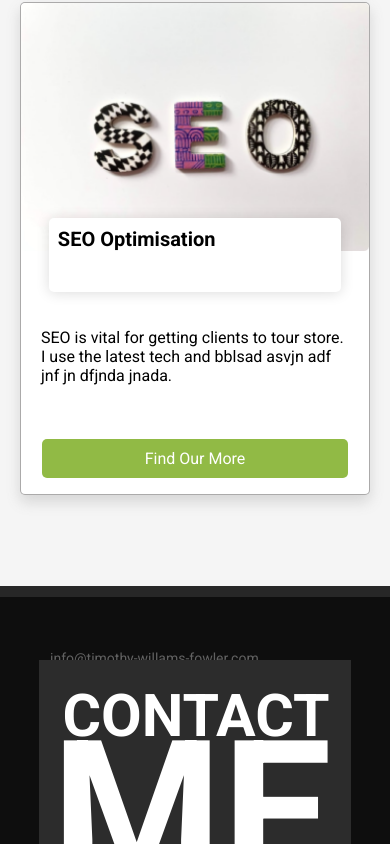
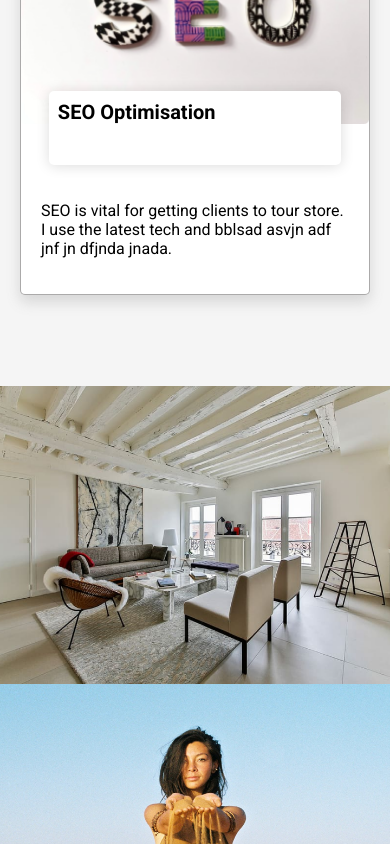
Before and after one commit to timwf/shopify-portfolio, a Next.js app: page /services in a window 390 px wide. Shown: the part 1156-2000 px from the top of the page. Built offline with nearby package versions, Linux system fonts and the light colour scheme.

Commit message:
mobile contact popup

```diff
--- a/components/ServiceCard.jsx
+++ b/components/ServiceCard.jsx
@@ -9,9 +9,7 @@ const ServicesCard = (props) => {
             <div className="service-card-content">
                 <p>{props.content}</p>
             </div>
-            <div className="service-card-button">
-                <p>Find Our More</p>
-            </div>
+
         </div>
     )
 
--- a/pages/portfolio/furbabies.jsx
+++ b/pages/portfolio/furbabies.jsx
@@ -3,6 +3,9 @@ import Navbar from "../../components/Navbar"
 import PortfolioSection from "../../components/PortfolioSection"
 import Layout from '../../components/Layout'
 import Footer from '../../components/Footer.jsx'
+import WorkSection from '../../components/WorkSection'
+
+
 
 const Furbabies = (props) => {
     return(
@@ -24,6 +27,7 @@ const Furbabies = (props) => {
                 theme="N/A"
                 tasks={["Bespoke UX/UI full design", "Mobile Responsive design", "PHP Contact Page", "SEO optimised", "Social Media Intergration"]}
            />
+           <WorkSection />
            <Footer />
         </>
     )
--- a/pages/portfolio/nordic-furniture-design.jsx
+++ b/pages/portfolio/nordic-furniture-design.jsx
@@ -3,6 +3,7 @@ import Navbar from "../../components/Navbar"
 import PortfolioSection from "../../components/PortfolioSection"
 import Layout from '../../components/Layout'
 import Footer from '../../components/Footer.jsx'
+import WorkSection from '../../components/WorkSection'
 
 const NordicFurnitureDesign = (props) => {
     return(
@@ -24,6 +25,7 @@ const NordicFurnitureDesign = (props) => {
                 theme="Customised Debut Theme"
                 tasks={[,"Bespoke design and build Collection Pages", "Bespoke design and build Mega Menu", "Bespoke design and build Mobile Navigation", "Logo design", "Bespoke design and build Banner", "Image Optimisation", "Mailchimp Intergration and setup"]}
            />
+           <WorkSection />
            <Footer />
         </>
     )
--- a/pages/portfolio/primitive-tribal-craft.jsx
+++ b/pages/portfolio/primitive-tribal-craft.jsx
@@ -2,6 +2,7 @@ import Link from 'next/link'
 import Navbar from "../../components/Navbar"
 import PortfolioSection from "../../components/PortfolioSection"
 import Layout from '../../components/Layout'
+import WorkSection from '../../components/WorkSection'
 import Footer from '../../components/Footer.jsx'
 
 const PrimitiveTrible = (props) => {
@@ -24,6 +25,7 @@ const PrimitiveTrible = (props) => {
                 theme="Alpha Icon"
                 tasks={["Bespoke design and build Contact Us page", "Speed Optimisation (38% improvement)", "Bespoke Announcement Bar", "Image Optimisation", "Mailchimp Intergration and setup"]}
            />
+           <WorkSection />
            <Footer />
         </>
     )
--- a/pages/portfolio/samual-smith.jsx
+++ b/pages/portfolio/samual-smith.jsx
@@ -3,6 +3,7 @@ import Navbar from "../../components/Navbar"
 import PortfolioSection from "../../components/PortfolioSection"
 import Layout from '../../components/Layout'
 import Footer from '../../components/Footer.jsx'
+import WorkSection from '../../components/WorkSection'
 
 const SamualSmith = (props) => {
     return(
@@ -24,6 +25,7 @@ const SamualSmith = (props) => {
                 theme="Customised Debut Theme"
                 tasks={["Bespoke design and build Landing Page", "Shopify Admin editable sections", "Unique animated design and build Hero Section", "Logo re-design", "Bespoke Product Slider"]}
            />
+           <WorkSection />
            <Footer />
         </>
     )
--- a/pages/services/index.jsx
+++ b/pages/services/index.jsx
@@ -20,7 +20,7 @@ const ServicesPage = () => {
             <ServicesSection />
             <div className="nav-margin-top"></div>
         </Layout>
-
+        <WorkSection />
         <Footer />
         </>
     )
--- a/pages/styles.scss
+++ b/pages/styles.scss
@@ -413,7 +413,7 @@ background-color: #F5F5F5;
   }
   .service-card-content{
     padding: 20px;
-    height: 91px;
+
   }
   .service-card-button{
     width: 88%;
```
